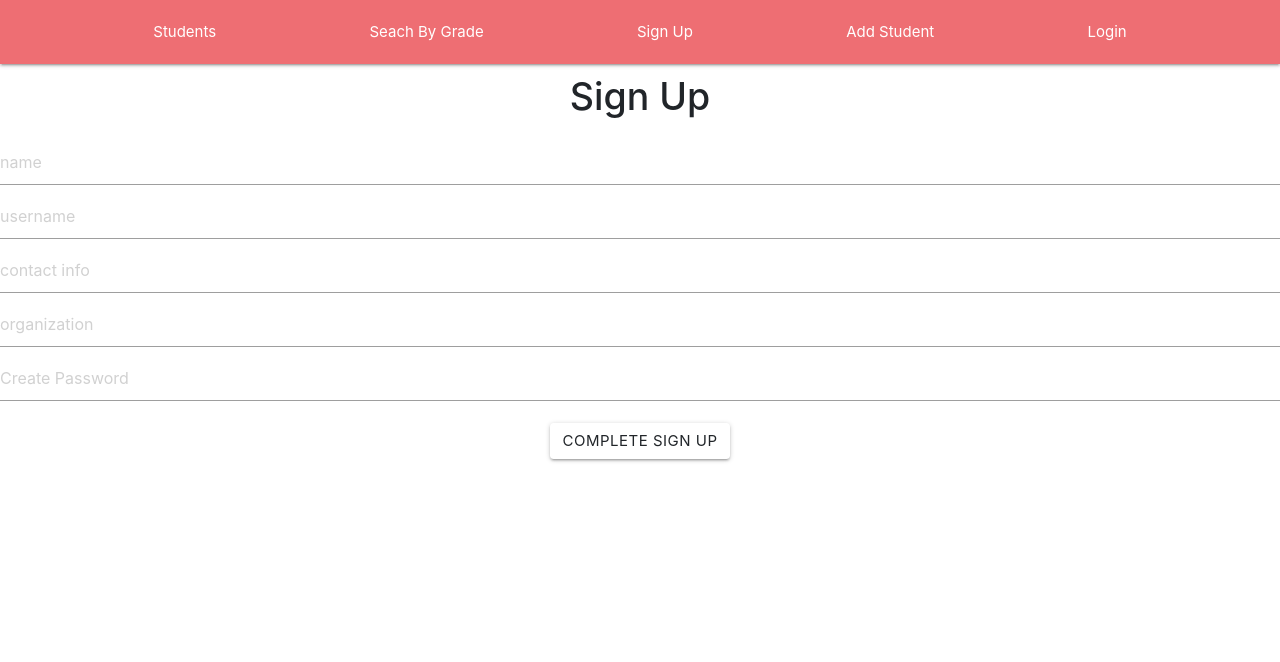
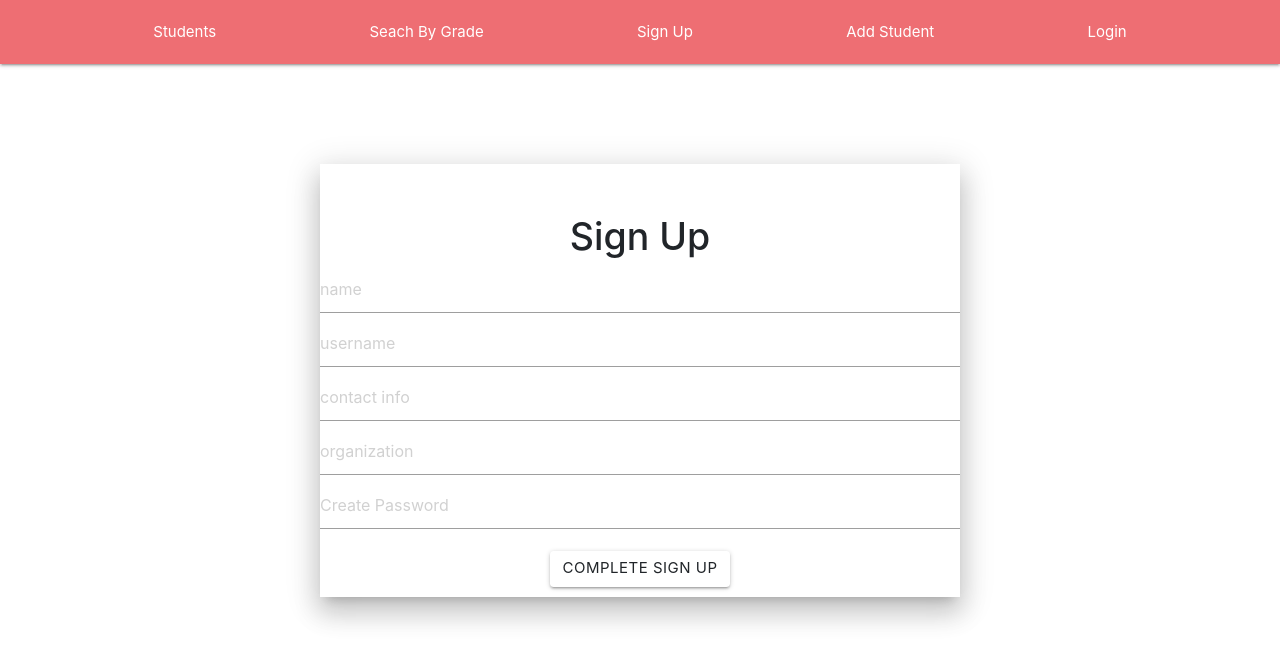
Before and after one commit to build-week-educell/frontend, a React (Create React App) app in the folder schoolsocial/: page / in a window 1280 px wide. Shown: the top 662 px of the page. Built offline with nearby package versions, Linux system fonts and the light colour scheme.

Commit message:
backdrop shadow added to sign up

```diff
--- a/schoolsocial/src/components/Signup.js
+++ b/schoolsocial/src/components/Signup.js
@@ -20,7 +20,7 @@ class Signup extends Component {
   };
 
   signUp = event => {
-    event.preventDefault(); //anytime you use on submit for a form
+    event.preventDefault(); //anytime you use on submit for a form`
 
     const { name, username, contactInfo, organization, password } = this.state;
     let newUser = { username, name, contactInfo, password, organization };
@@ -45,8 +45,9 @@ class Signup extends Component {
   render() {
     return (
       <div>
+        <div className="signUpPage">
+          <form onSubmit={this.signUp} className="signUpForm z-depth-4">
             <h1 className="signUp">Sign Up</h1>
-        <form onSubmit={this.signUp} className="signUpForm">
             <input
               type="text"
               placeholder="name"
@@ -96,6 +97,7 @@ class Signup extends Component {
             </div>
           </form>
         </div>
+      </div>
     );
   }
 }
--- a/schoolsocial/src/styles/studentList.css
+++ b/schoolsocial/src/styles/studentList.css
@@ -32,18 +32,25 @@
 }
 
 .signUp {
-  margin-top: 10px;
+  margin-top: 50px;
+  display: flex;
+  justify-content: center;
+}
+
+.signUpPage {
   display: flex;
   justify-content: center;
 }
 
 .signUpForm {
-  margin-top: 20px;
   margin-bottom: 20px;
+  width: 50%;
+  margin-top: 100px;
 }
 .signUpButton {
   display: flex;
   justify-content: center;
+  padding-bottom: 10px;
 }
 
 .addStudentHead {
```
Lines whose indentation alone changed are shown as unchanged.
